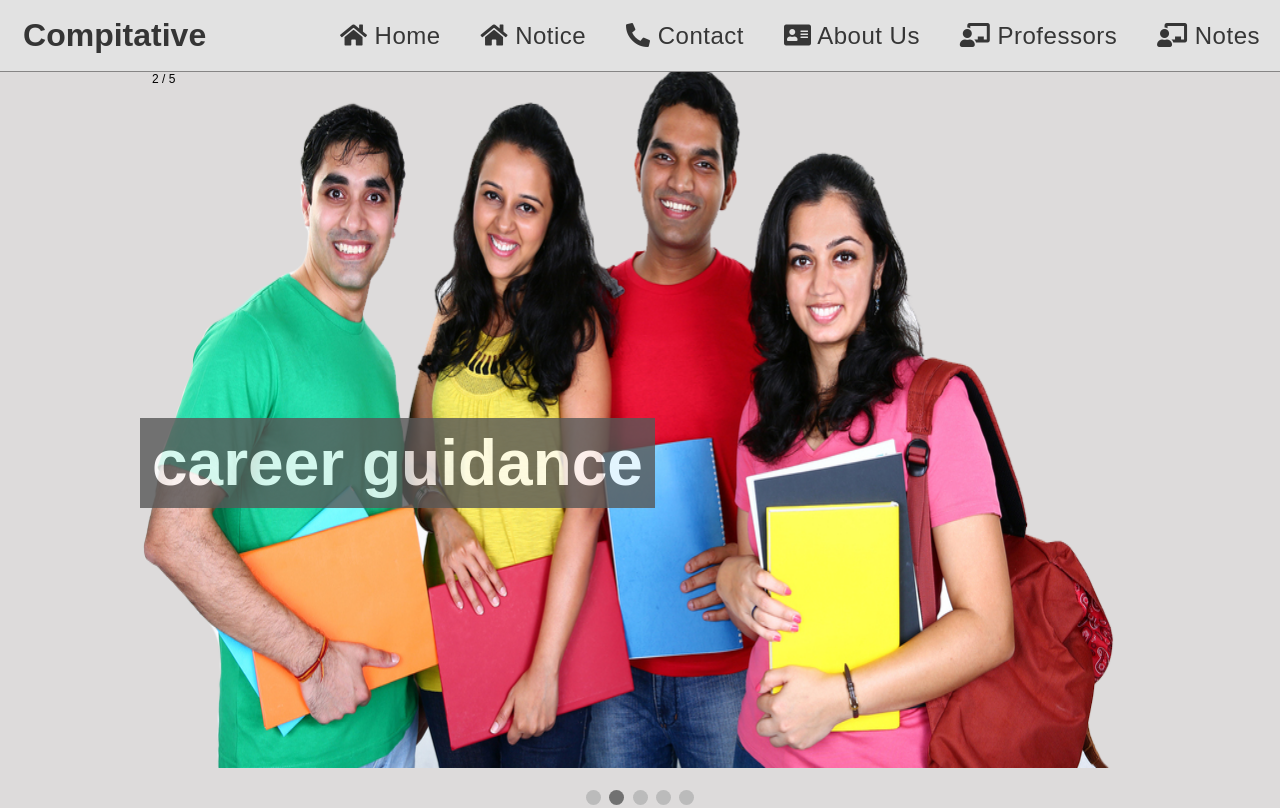
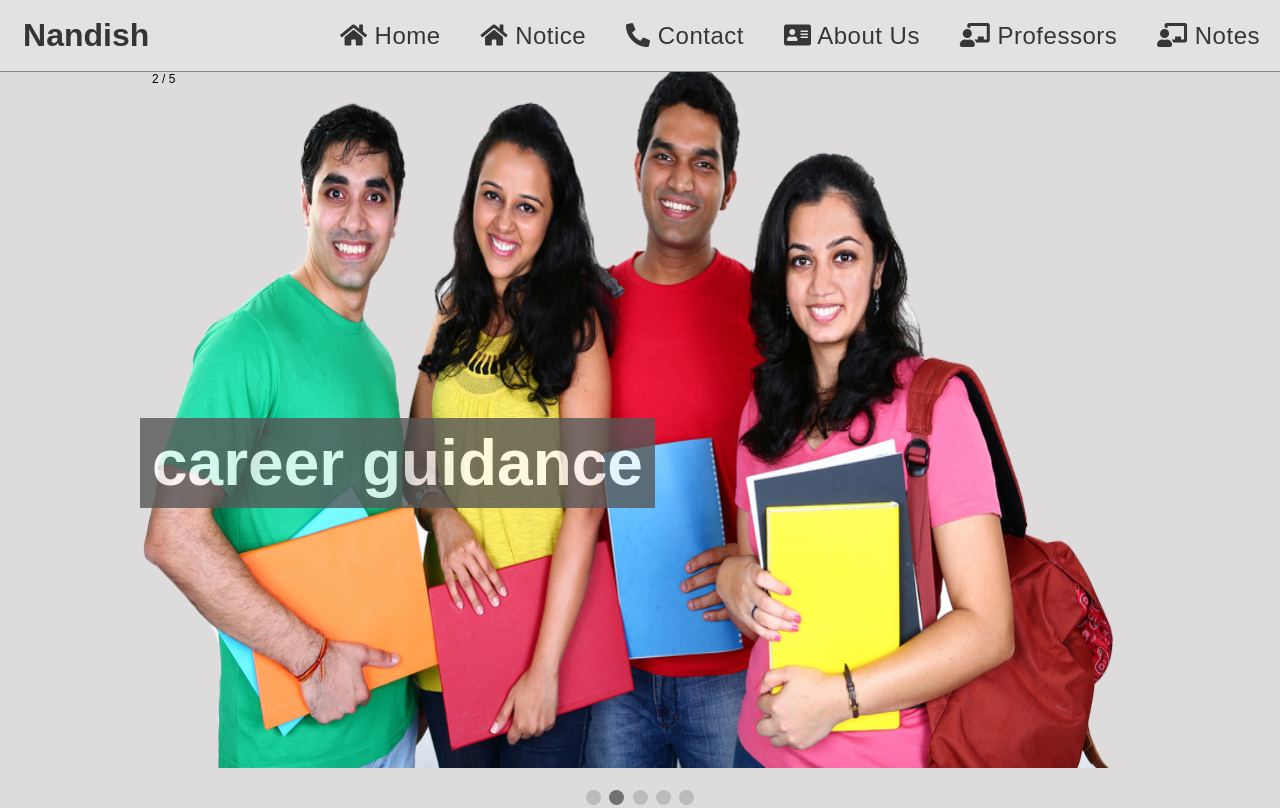
Before and after one commit to nandish1199/competative, a plain HTML site: page index.html in a window 1280 px wide. Shown: the top 808 px of the page. Drawn offline with Linux system fonts and the light colour scheme.

Commit message:
Update index.html

```diff
--- a/index.html
+++ b/index.html
@@ -18,7 +18,7 @@
     ############################################################################################################# -->
     <nav>
         <div class="logo">
-            <span><a href="index.html"> Compitative </a></span>
+            <span><a href="index.html"> Nandish </a></span>
         </div>
         <ul class="nav-links">
             <!-- <li><a href="searchh2.html"><i class="fas fa-search"></i></a></li> -->
```
